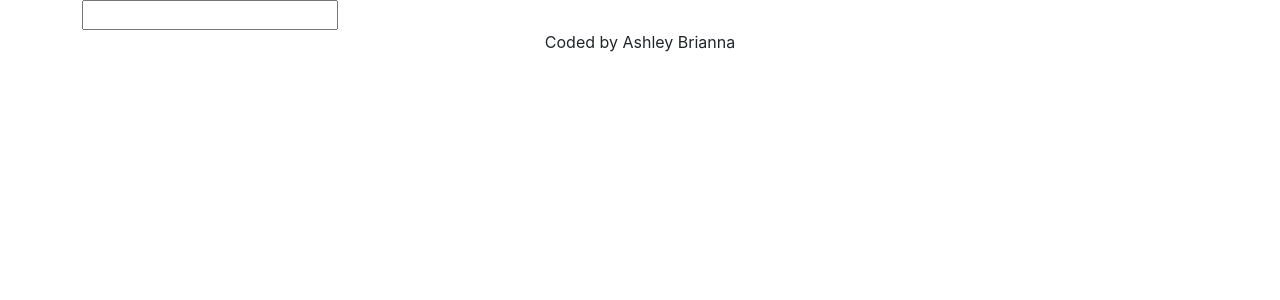
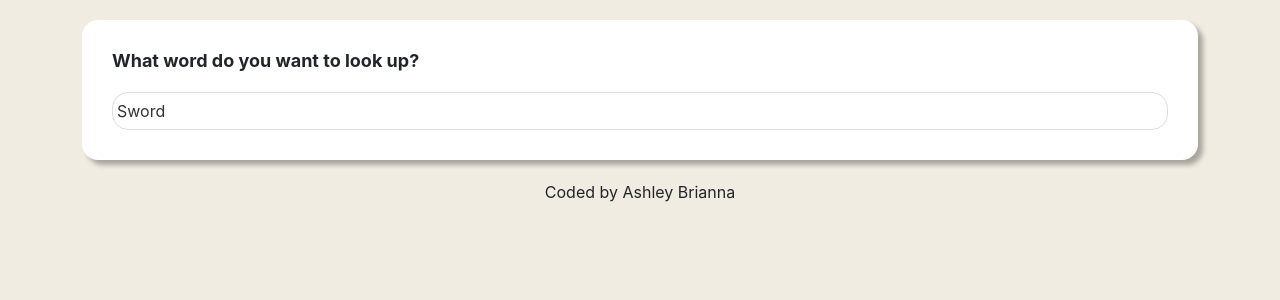
Before and after one commit to Ashleyxbrianna/dictionary-project, a React (Create React App) app: page / in a window 1280 px wide. Shown: the top 300 px of the page. Built offline with nearby package versions, Linux system fonts and the light colour scheme; no server answers.

Commit message:
added CSS

```diff
--- a/src/App.css
+++ b/src/App.css
@@ -1,3 +1,20 @@
+body {
+  background: #F0ECE2;
+}
+
+a{
+  color: #596E79;
+}
+
+
+
+
+
+
+
+
+
+
 .App-footer {
   text-align: center;
   margin: 30px, 0;
--- a/src/App.js
+++ b/src/App.js
@@ -10,7 +10,7 @@
       <header className="App-header">
       </header>
       <main>
-        <Dictionary />
+        <Dictionary defaultKeyword="Sword"/>
       </main>
       <footer className="App-footer">Coded by Ashley Brianna</footer>
     </div>
--- a/src/Dictionary.css
+++ b/src/Dictionary.css
@@ -0,0 +1,22 @@
+.Dictionary section{
+    background: white;
+    padding: 30px;
+    border-radius: 16px;
+    box-shadow: 5px 5px 5px rgba(0, 0, 0, 0.3);
+    margin: 20px 0;
+}
+
+
+.Dictionary input {
+    width: 100%;
+    padding: 6px 4px;
+    border: 1px solid #ddd;
+    color: #333;
+    border-radius: 16px;
+}
+
+.Dictionary h1{
+    font-size: 18px;
+    font-weight: bold;
+    margin-bottom: 20px;
+}
--- a/src/Dictionary.js
+++ b/src/Dictionary.js
@@ -3,40 +3,60 @@
 import Results from "./Results";
 import "./Dictionary.css";
 
-export default function Dictionary(){
-    let [keyword, setKeyword] = useState ("");
+export default function Dictionary(props){
+    let [keyword, setKeyword] = useState (props.defaultKeyword);
     let [results, setResults] = useState (null);
+    let [loaded, setLoaded] =useState (false);
 
 
     function handleResponse(response){
         setResults(response.data[0]);
     }
 
+    function search (){
+        let apiUrl=`https://api.dictionaryapi.dev/api/v2/entries/en_US/${keyword}`;
+        axios.get(apiUrl).then(handleResponse);
 
-    function search(event){
+    }
+
+
+    function handleSubmit(event){
         event.preventDefault();
+        search();
 
 
 
-        let apiUrl=`https://api.dictionaryapi.dev/api/v2/entries/en_US/${keyword}`;
-        axios.get(apiUrl).then(handleResponse);
+
     }
 
 
     function handleKeywordChanage (event){
         setKeyword(event.target.value);
-
     }
 
+        function load () {
+            setLoaded (true);
+            search();
+        }
 
 
-    return (
+    if (loaded) {
+         return (
         <div className="Dictionary">
-            <form onSubmit={search}>
-                <input type="search" onChange={handleKeywordChanage}/>
+
+            <section>
+                <h1>What word do you want to look up?</h1>
+            <form onSubmit={handleSubmit}>
+                <input type="search" onChange={handleKeywordChanage} defaultValue={props.defaultKeyword}/>
                 </form>
+                </section>
                 <Results results={results}/>
 
         </div>
     );
+
+         } else {
+            load();
+            return "loading;"
+         }
 }
--- /dev/null
+++ b/src/Meanings.css
@@ -0,0 +1,11 @@
+.Meanings h3 {
+    font-size: 24px;
+    line-height: 1.5;
+    font-weight: bold;
+}
+
+.Meanings .example {
+    font-size: 13px;
+    opacity: 0.7;
+    font-style: italic;
+}
--- a/src/Meanings.js
+++ b/src/Meanings.js
@@ -1,5 +1,6 @@
 import React from "react";
 import Synonyms from "./Synonyms";
+import "./Meanings.css";
 
 export default function Meanings(props) {
   console.log(props.meaning);
@@ -11,13 +12,16 @@
      {
         return (
             <div key={index}>
-                <p>
-                    <strong>definition:</strong>{definition.definition}
-                    <br />
-                    <strong>Example:</strong><em>{definition.example}</em>
-                    <br />
+                <div className="definition">
+                    {definition.definition}
+                    </div>
+
+                    <div className="example">
+                    {definition.example}
+                    </div>
+
                    <Synonyms synonyms={definition.synonyms} />
-                </p>
+
                 </div>
         );
         })}
--- /dev/null
+++ b/src/Phonetic.css
@@ -0,0 +1,31 @@
+.Phonetic {
+    margin: 20px 0;
+}
+
+
+
+
+
+.Phonetic a{
+    border: 1px solid #ddd;
+    text-decoration: none;
+    padding: 10px 20px;
+    border-radius: 20px;
+    transition: all 150ms ease-in-out;
+    font-size: 13px;
+    font-weight: bold;
+    margin-right: 10px;
+
+
+}
+
+
+.Phonetic a:hover{
+    background: olive;
+    columns: grey;
+}
+
+.Phonetic .text {
+    opacity: 0.7;
+    font-weight: bold;
+}
--- a/src/Phonetic.js
+++ b/src/Phonetic.js
@@ -1,4 +1,6 @@
 import React from "react";
+import "./Phonetic.css";
+
 
 export default function Phonetic(props){
     return (
@@ -6,7 +8,7 @@
             <a href={props.phonetic.audio} target="_blank" rel="noreferrer">
                 Listen
             </a>
-            {props.phonetic.text}
+            <span className="text">{props.phonetic.text}</span>
         </div>
     )
 }
--- /dev/null
+++ b/src/Results.css
@@ -0,0 +1,5 @@
+.Results h2 {
+    font-size: 36px;
+    font-weight: bold;
+    line-height: 1.5;
+}
--- a/src/Results.js
+++ b/src/Results.js
@@ -2,11 +2,13 @@
 import React from "react";
 import Meanings from "./Meanings";
 import Phonetic from "./Phonetic";
+import "./Results.css";
 
 export default function Results(props) {
   if (props.results) {
     return (
       <div className="Results">
+        <section>
         <h2>{props.results.word}</h2>
         {props.results.phonetics.map(function(phonetic, index) {
             return (
@@ -15,14 +17,15 @@
                     </div>
             );
         })}
+        </section>
 
 
 
         {props.results.meanings.map(function (meaning, index) {
           return (
-            <div key={index}>
+            <section key={index}>
               <Meanings meaning={meaning} />
-            </div>
+            </section>
           );
         })}
       </div>
--- /dev/null
+++ b/src/Synonyms.css
@@ -0,0 +1,11 @@
+.Synonyms{
+    margin: 20px 0;
+    padding:0;
+}
+
+.Synonyms li{
+    display: inline-block;
+    padding-right: 10px;
+    font-size: 13px;
+    line-height: 1px;
+}
--- a/src/Synonyms.js
+++ b/src/Synonyms.js
@@ -1,4 +1,5 @@
 import React from "react";
+import "./Synonyms.css";
 
 export default function Synonyms(props) {
     if(props.synonyms) {
```
